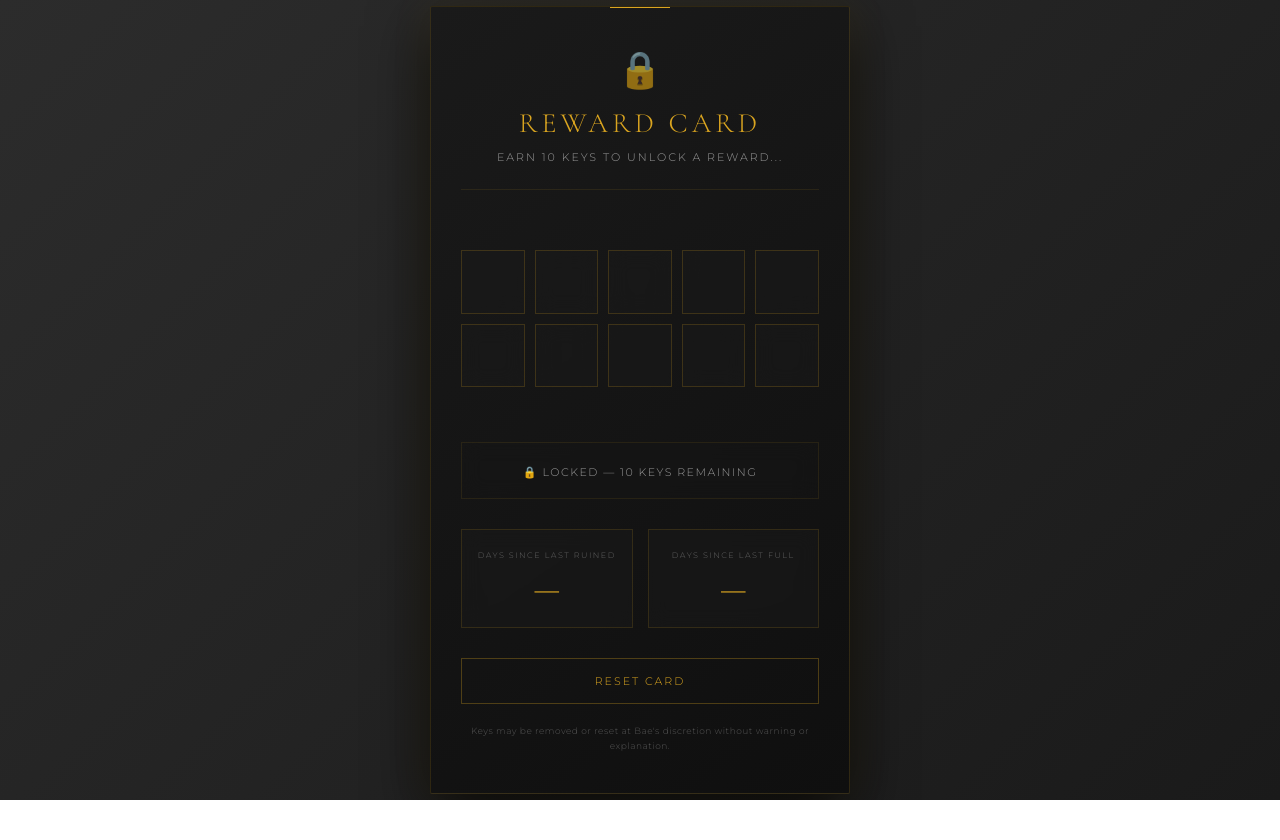
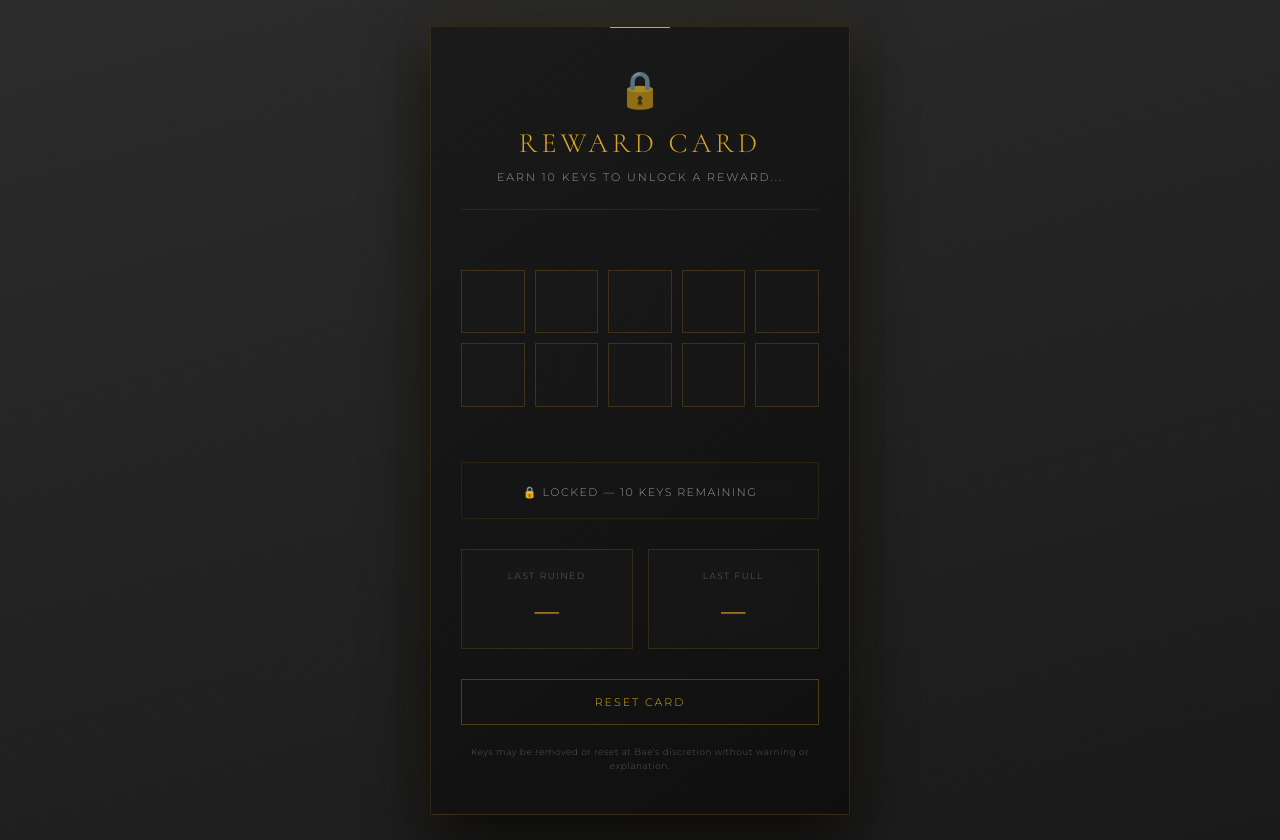
Before and after one commit to SynthzillaPrime/reward-card, a React (Vite) app: page / in a window 1280 px wide. Before the commit the page ends 800 px from the top, so only its background shows below. Built offline with nearby package versions, Linux system fonts and the light colour scheme.

Commit message:
Vibe Ship

```diff
--- a/src/App.css
+++ b/src/App.css
@@ -1,14 +1,15 @@
 body {
+    font-family: "Montserrat", sans-serif;
+    background: linear-gradient(165deg, #2c2c2c 0%, #1a1a1a 100%);
+    min-height: 100vh;
+    display: flex;
+    align-items: center;
+    justify-content: center;
+    padding: 20px;
+    overflow: hidden;
     margin: 0;
-    padding: 0;
-    background: linear-gradient(135deg, #2c2c2c 0%, #1a1a1a 100%);
-    font-family: "Montserrat", sans-serif;
+    color: #999;
     font-weight: 300;
-    color: #999;
-    display: flex;
-    justify-content: center;
-    align-items: center;
-    min-height: 100vh;
     touch-action: manipulation;
 }
 
@@ -194,15 +195,12 @@ h1 {
 }
 
 .day-count-label {
-    font-size: 8px;
+    font-size: 9px;
     color: #666;
     margin-bottom: 8px;
     text-transform: uppercase;
     font-weight: 300;
     letter-spacing: 1.5px;
-    white-space: nowrap;
-    overflow: hidden;
-    text-overflow: ellipsis;
 }
 
 .day-count-number {
--- a/src/App.jsx
+++ b/src/App.jsx
@@ -88,7 +88,7 @@ function App() {
             document.getElementById("last-ruined-input").showPicker()
           }
         >
-          <div className="day-count-label">DAYS SINCE LAST RUINED</div>
+          <div className="day-count-label">LAST RUINED</div>
           <input
             type="date"
             id="last-ruined-input"
@@ -106,7 +106,7 @@ function App() {
             document.getElementById("last-full-input").showPicker()
           }
         >
-          <div className="day-count-label">DAYS SINCE LAST FULL</div>
+          <div className="day-count-label">LAST FULL</div>
           <input
             type="date"
             id="last-full-input"
```
